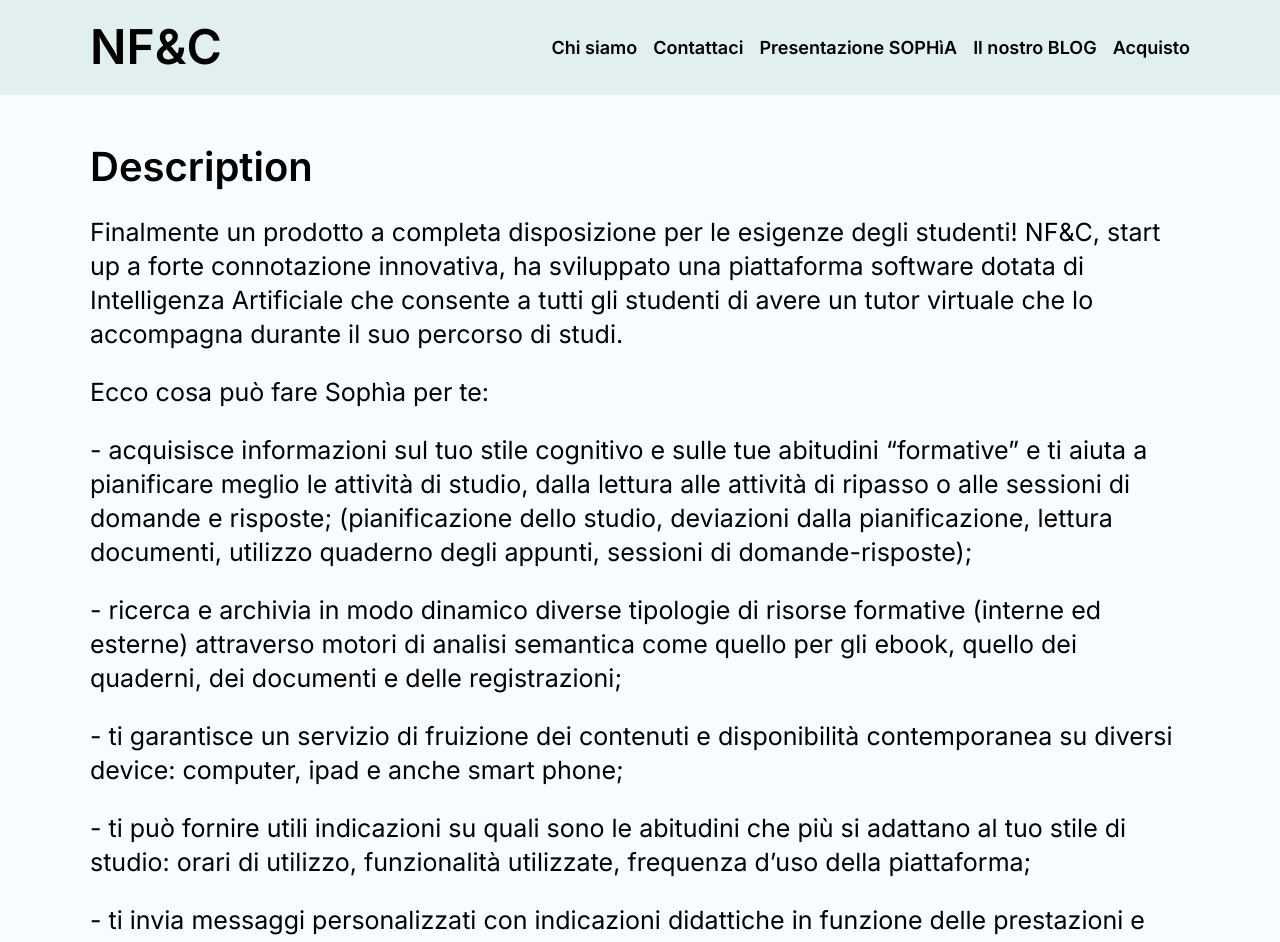
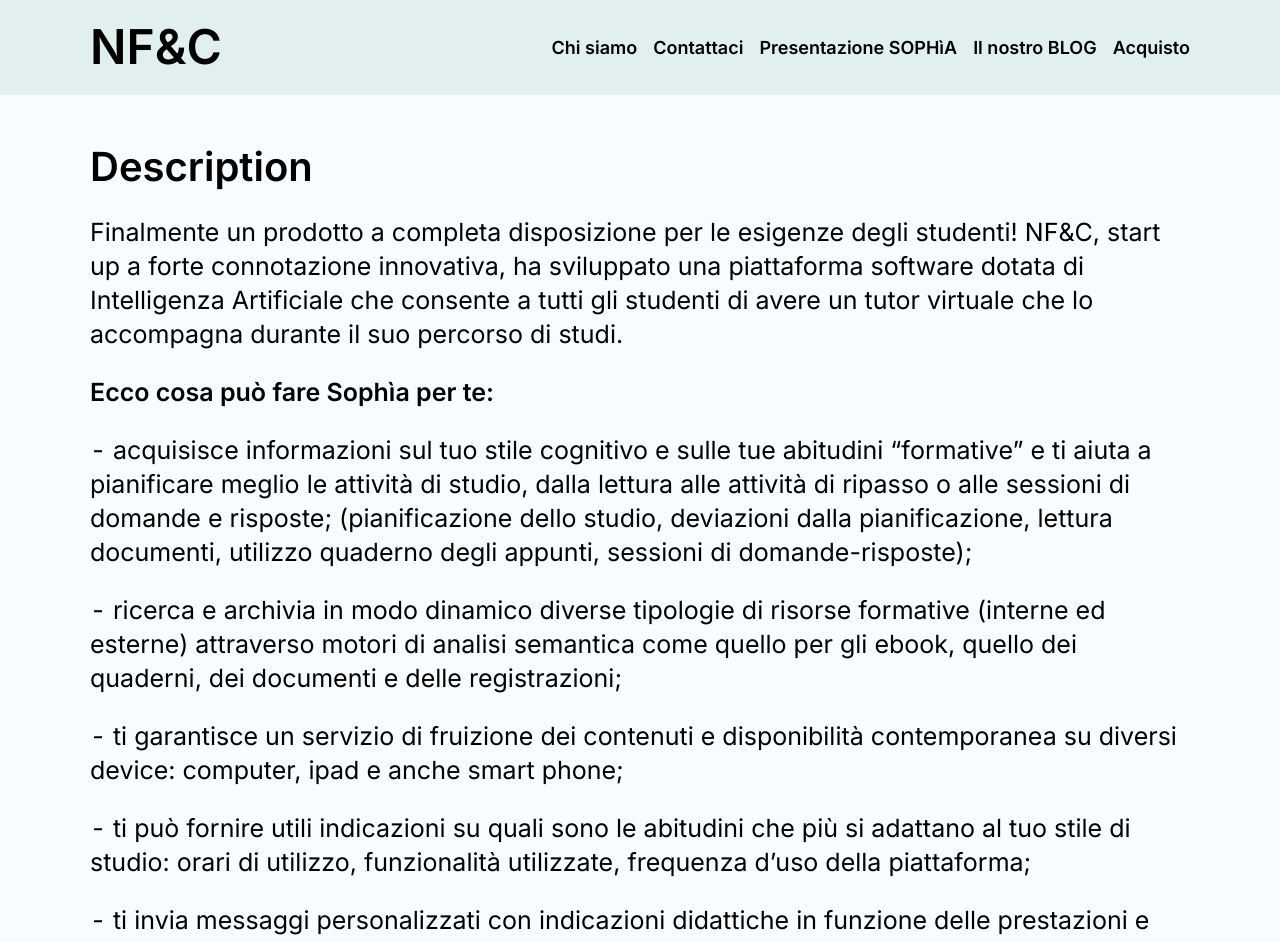
Before and after one commit to AliakseiSushkevich/NF-C_landing, a React (Vite) app: page / in a window 1280 px wide. Shown: the top 942 px of the page. Built offline with nearby package versions, Linux system fonts and the light colour scheme.

Commit message:
edit list style on description section

```diff
--- a/src/components/description/description.css
+++ b/src/components/description/description.css
@@ -7,3 +7,11 @@
     flex-direction: column;
     gap: 1.5rem;
 }
+
+.description span{
+    font-weight: 700;
+}
+
+.description ul li{
+    list-style: '- ' none inside;
+}
--- a/src/components/description/description.jsx
+++ b/src/components/description/description.jsx
@@ -17,28 +17,28 @@ export const Description = () => {
 				<ul>
 					<span>Ecco cosa può fare Sophìa per te:</span>
 					<li>
-						- acquisisce informazioni sul tuo stile cognitivo e sulle tue abitudini “formative” e ti
+						acquisisce informazioni sul tuo stile cognitivo e sulle tue abitudini “formative” e ti
 						aiuta a pianificare meglio le attività di studio, dalla lettura alle attività di ripasso
 						o alle sessioni di domande e risposte; (pianificazione dello studio, deviazioni dalla
 						pianificazione, lettura documenti, utilizzo quaderno degli appunti, sessioni di
 						domande-risposte);
 					</li>
 					<li>
-						- ricerca e archivia in modo dinamico diverse tipologie di risorse formative (interne ed
+						ricerca e archivia in modo dinamico diverse tipologie di risorse formative (interne ed
 						esterne) attraverso motori di analisi semantica come quello per gli ebook, quello dei
 						quaderni, dei documenti e delle registrazioni;
 					</li>
 					<li>
-						- ti garantisce un servizio di fruizione dei contenuti e disponibilità contemporanea su
+						ti garantisce un servizio di fruizione dei contenuti e disponibilità contemporanea su
 						diversi device: computer, ipad e anche smart phone;
 					</li>
 					<li>
-						- ti può fornire utili indicazioni su quali sono le abitudini che più si adattano al tuo
+						ti può fornire utili indicazioni su quali sono le abitudini che più si adattano al tuo
 						stile di studio: orari di utilizzo, funzionalità utilizzate, frequenza d’uso della
 						piattaforma;
 					</li>
 					<li>
-						- ti invia messaggi personalizzati con indicazioni didattiche in funzione delle
+						ti invia messaggi personalizzati con indicazioni didattiche in funzione delle
 						prestazioni e dello stato dell’arte del percorso: aggiustamenti alla pianificazione per
 						raggiungere l’obiettivo, statistiche, ripasso argomenti.
 					</li>
```
